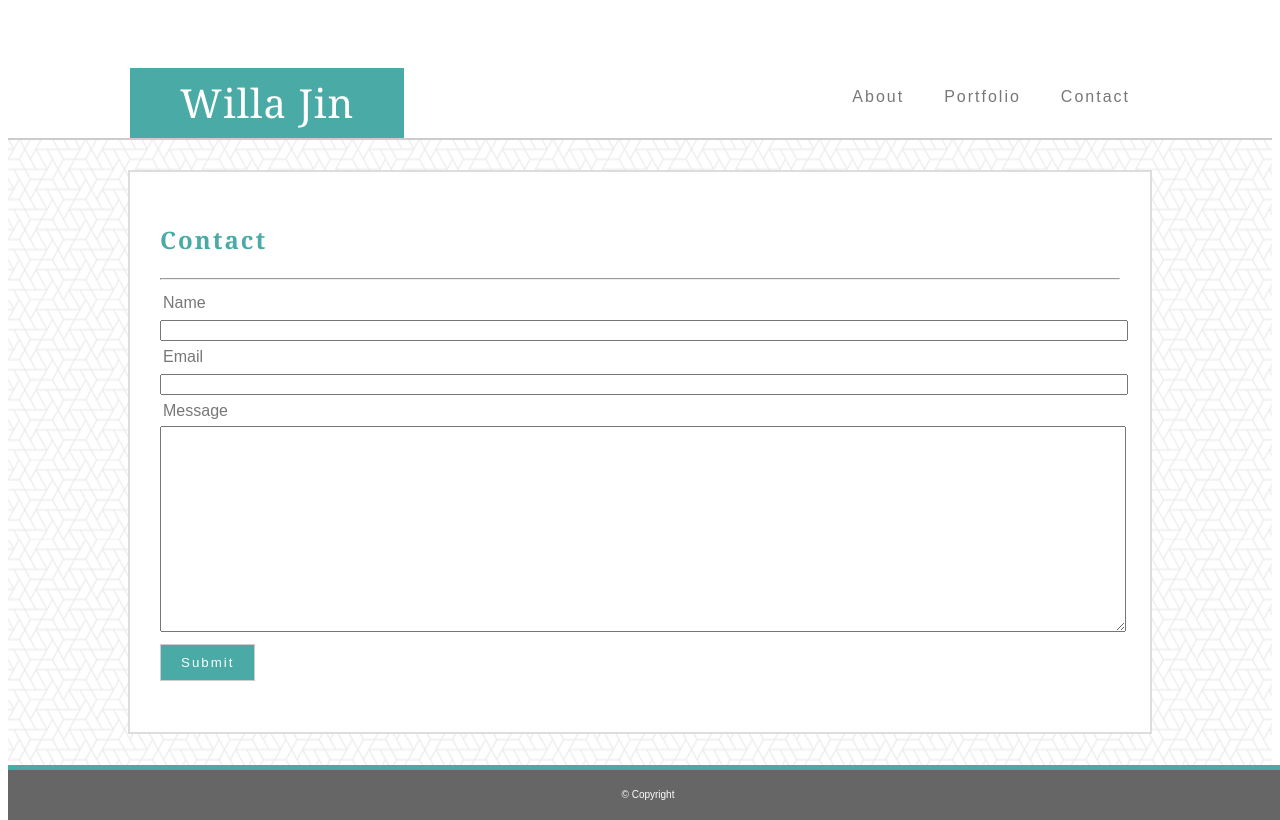
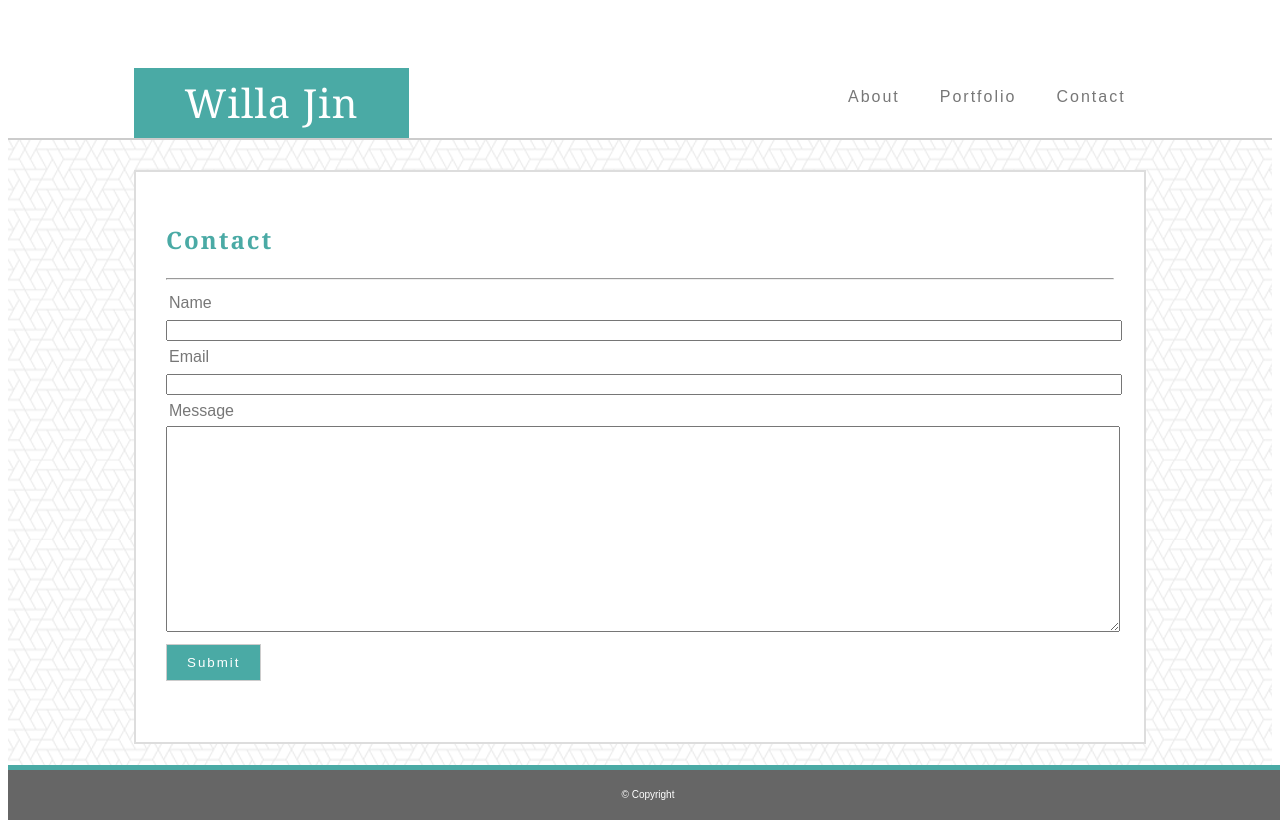
Before and after one commit to willajin/Responsive-Portfolio, a plain HTML site: page contact.html in a window 1280 px wide. Drawn offline with Linux system fonts and the light colour scheme.

Commit message:
updated widths and heights to percentages

```diff
--- a/assets/css/style.css
+++ b/assets/css/style.css
@@ -1,7 +1,7 @@
 .header-container {
     position:relative;
     top:0;
-    width:960px;
+    width:100%;
     height:30px;
     margin:0 auto;
     background-color:#ffffff;
@@ -10,7 +10,8 @@
 .name {
     position:absolute;
     top:60px;
-    left:-30px;
+    left:10%;
+    display:block;
     padding:20px 50px 20px 50px;
     background-color:#4aaaa5;
     color:#ffffff;
@@ -23,7 +24,7 @@
 .navigation {
     position:absolute;
     top:80px;
-    right:-30px;
+    right:10%;
 }
 
 .navigation * {
@@ -56,6 +57,7 @@
     position:relative;
     top:100px;
     height:680px;
+    width:100%;
     background-image: url("../images/what-the-hex.png");
     border-top:2px solid #cccccc;
 }
@@ -63,8 +65,8 @@
 .content {
     position:relative;
     top:30px;
-    width:960px;
-    height:500px;
+    width:75%;
+    height:75%;
     margin:0 auto;
     padding:30px;
     background-color:#ffffff;
@@ -89,6 +91,10 @@
 
 .form-label {
     padding:3px;
+}
+
+.formlabel {
+    width:100%;
 }
 
 #submitbutton {
@@ -164,3 +170,16 @@ body {
     font-size:10px;
     border-top:5px solid #4aaaa5;
 }
+
+/* Media queries */
+@media screen and (max-width: 980px) {
+
+}
+
+@media screen and (max-width: 768px) {
+
+}
+
+@media screen and (max-width: 640px) {
+
+}
--- a/contact.html
+++ b/contact.html
@@ -36,17 +36,17 @@
             <!-- Form -->
             <form action="mailto:jin.willa@gmail.com" method="POST">
                 <!-- Name -->
-                <div class="form-label">Name</div><input name="name" type="text" id="form-name" style="width:960px" />
+                <div class="form-label">Name</div><input name="name" type="text" class="formlabel"/>
 
                 <div style="clear:both;"></div>
 
                 <!-- Email -->
-                <div class="form-label">Email</div><input type="text" name="email" style="width:960px" />
+                <div class="form-label">Email</div><input type="text" name="email" class="formlabel"/>
 
                 <div style="clear:both;"></div>
 
                 <!-- Message -->
-                <div class="form-label">Message</div><textarea name="message" style="width:960px; height:200px;"></textarea>
+                <div class="form-label">Message</div><textarea name="message" class="formlabel" style="height:200px;"></textarea>
 
                 <!-- Submit button -->
                 <div>
```
